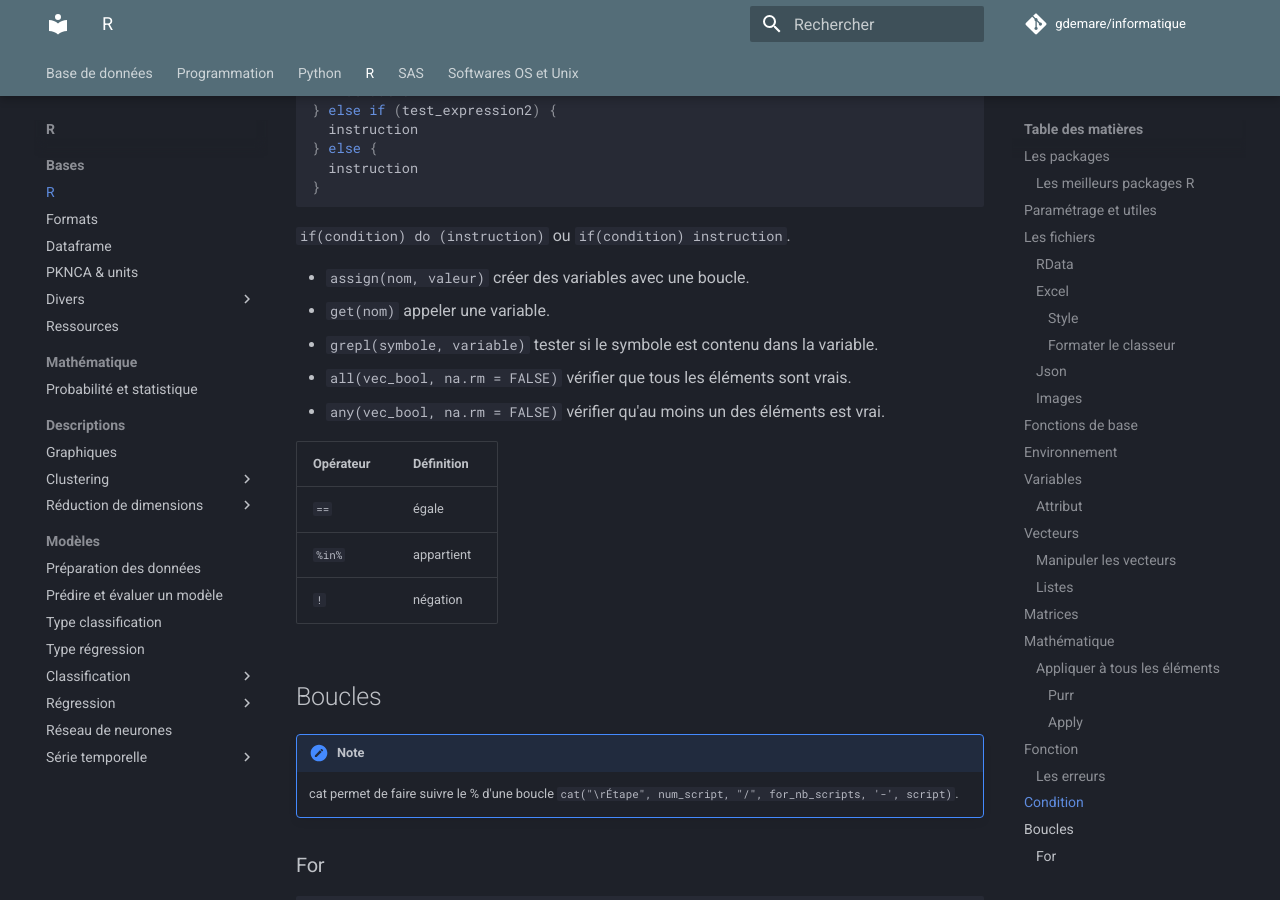
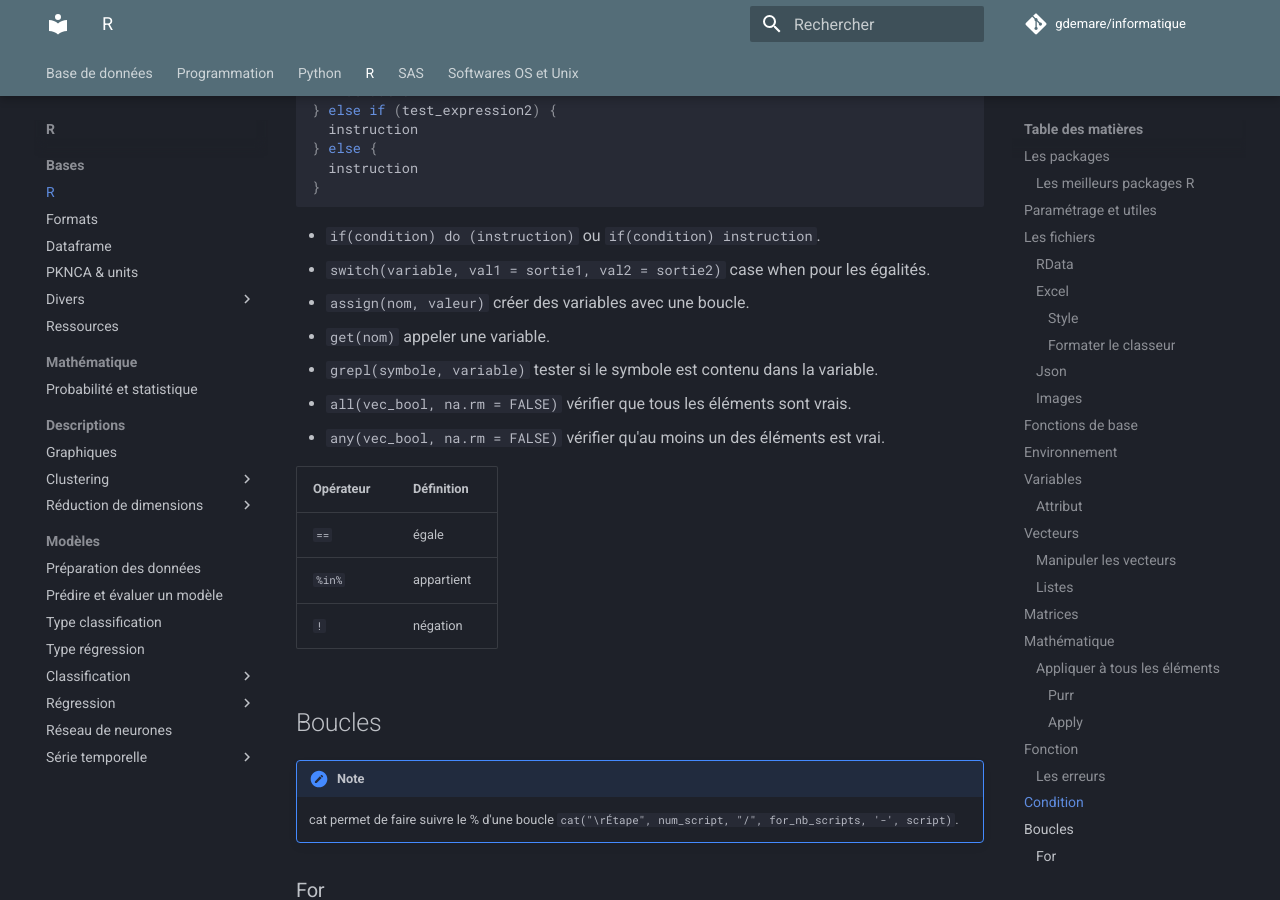
Before and after one commit to gdemare/Informatique, an MkDocs documentation site: the page built from docs/r/r_r.md, in a window 1280 px wide and 900 px high, scrolled down 7712 px. Built offline with MkDocs 1.6.1 and Material for MkDocs 9.7.7, drawn with Linux system fonts in a browser that asks for light colours; comment, search, counter and statistics services are not loaded.

Commit message:
Update r_r.md

````diff
--- a/docs/r/r_r.md
+++ b/docs/r/r_r.md
@@ -265,7 +265,8 @@ if (test_expression1) {
 }
 ```
 
-`if(condition) do (instruction)` ou `if(condition) instruction`.
+* `if(condition) do (instruction)` ou `if(condition) instruction`.
+* `switch(variable, val1 = sortie1, val2 = sortie2)` case when pour les égalités.
 
 * `assign(nom, valeur)` créer des variables avec une boucle.
 * `get(nom)` appeler une variable.
````
